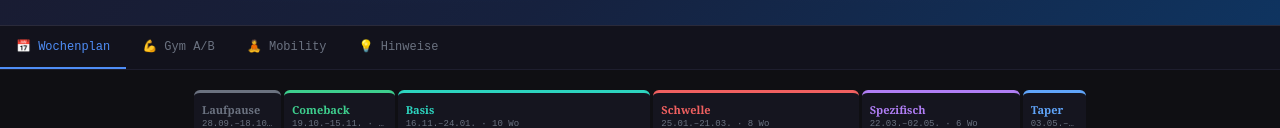
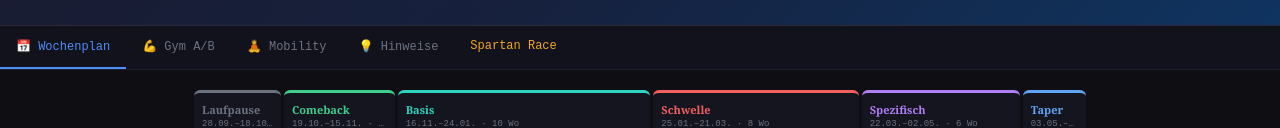
Before and after one commit to MG1108x/trainingsplan, a plain HTML site: page training.html in a window 1280 px wide. Shown: the part 219-347 px from the top of the page. Drawn offline with Linux system fonts and the light colour scheme.

Commit message:
Link Spartan Race from half marathon training tabs

```diff
--- a/training.html
+++ b/training.html
@@ -126,6 +126,7 @@
   <button class="nb" onclick="tab('gym')">💪 Gym A/B</button>
   <button class="nb" onclick="tab('mobility')">🧘 Mobility</button>
   <button class="nb" onclick="tab('tips')">💡 Hinweise</button>
+  <a class="nb" href="spartan.html" style="display:inline-flex;align-items:center;text-decoration:none;color:var(--amber)">Spartan Race</a>
 </nav>
 
 <div class="panel on" id="p-plan">
```
